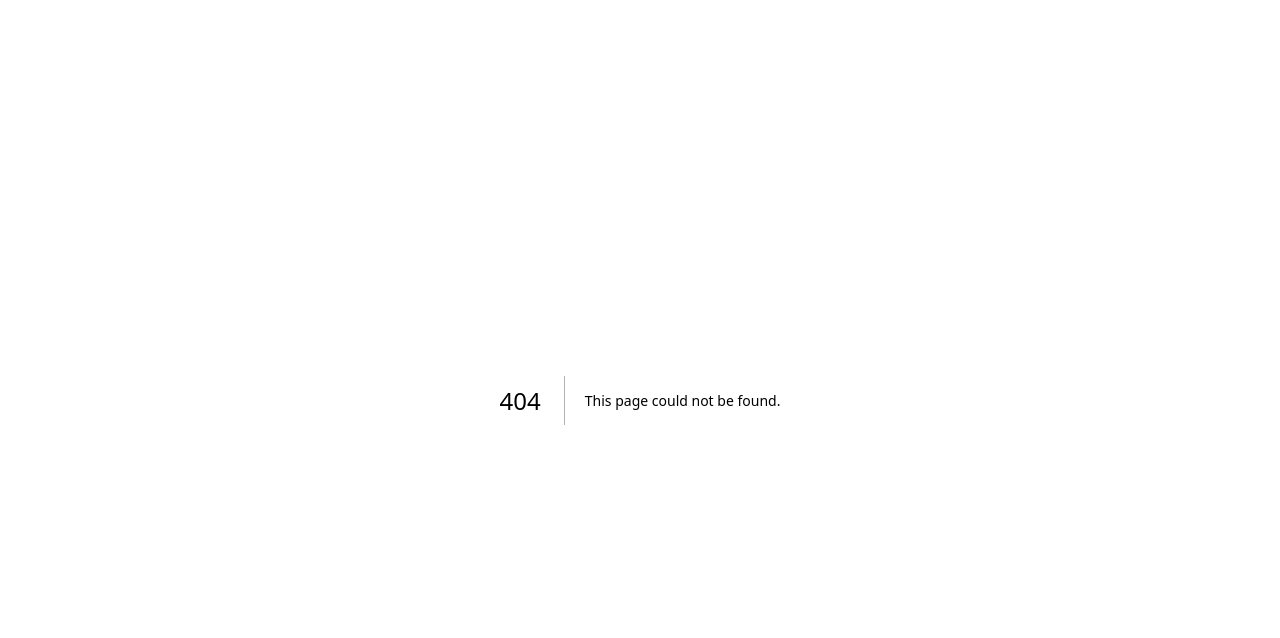
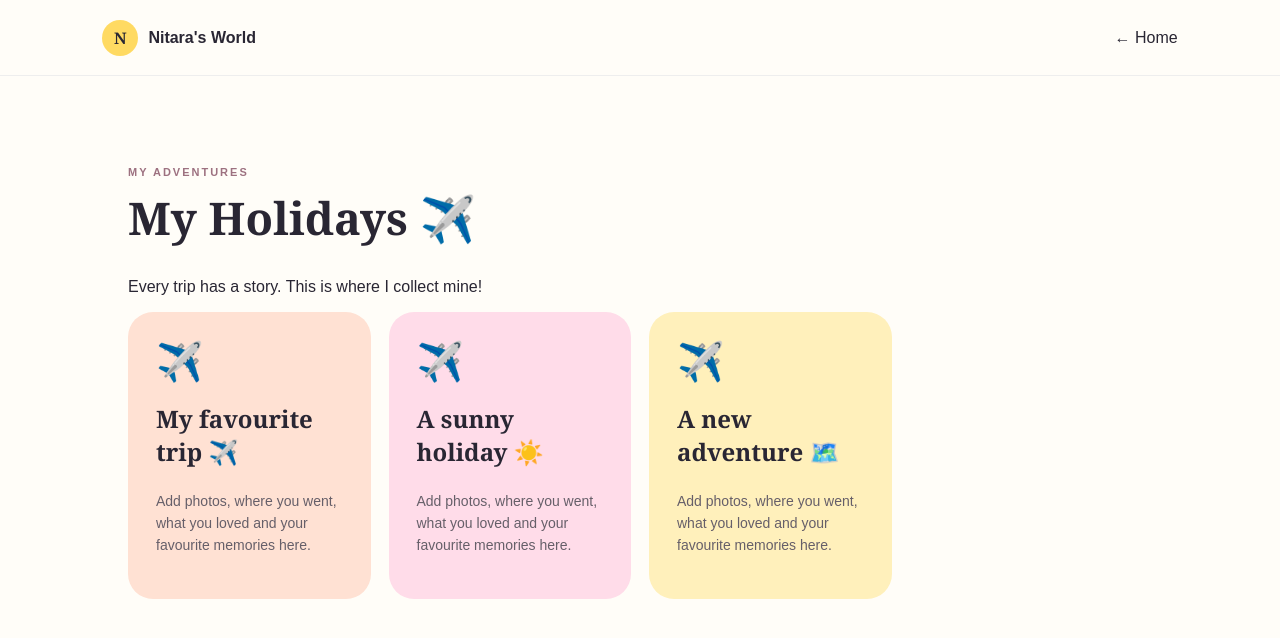
Before and after one commit to SwethaKochar/nitaras-world, a Next.js app: page /holidays in a window 1280 px wide. Before the commit this address had no page. Shown: the top 638 px of the page. Built offline with nearby package versions, Linux system fonts and the light colour scheme.

Commit message:
Add holidays page

```diff
--- /dev/null
+++ b/app/holidays/page.tsx
@@ -0,0 +1,3 @@
+import Link from "next/link";
+const items=["My favourite trip ✈️","A sunny holiday ☀️","A new adventure 🗺️"];
+export default function Page(){return <main><nav><Link className="logo" href="/"><span>N</span>Nitara&apos;s World</Link><Link href="/">← Home</Link></nav><section className="section"><div className="eyebrow">MY ADVENTURES</div><h2>My Holidays ✈️</h2><p>Every trip has a story. This is where I collect mine!</p><div className="cards">{items.map((x,i)=><div className={["card peach","card pink","card yellow"][i]} key={x}><div className="emoji">✈️</div><h3>{x}</h3><p>Add photos, where you went, what you loved and your favourite memories here.</p></div>)}</div></section></main>}
```
